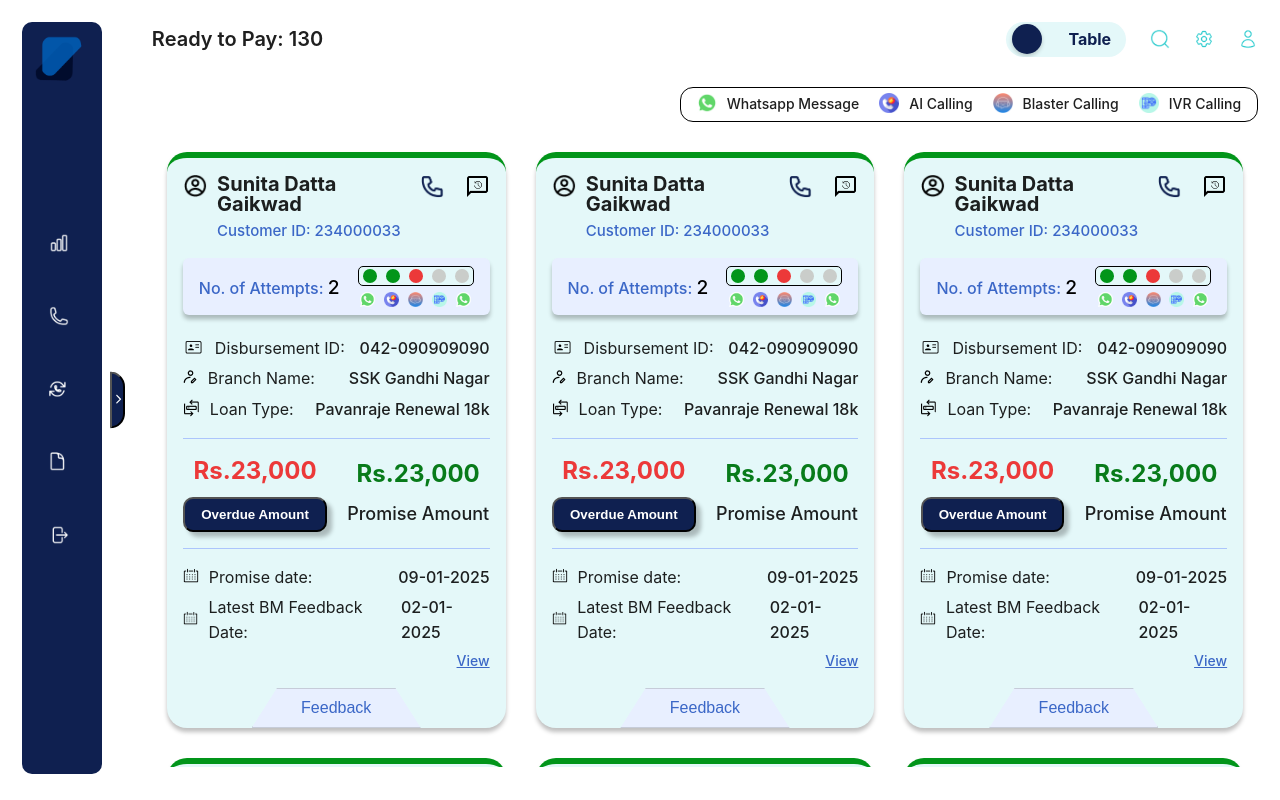
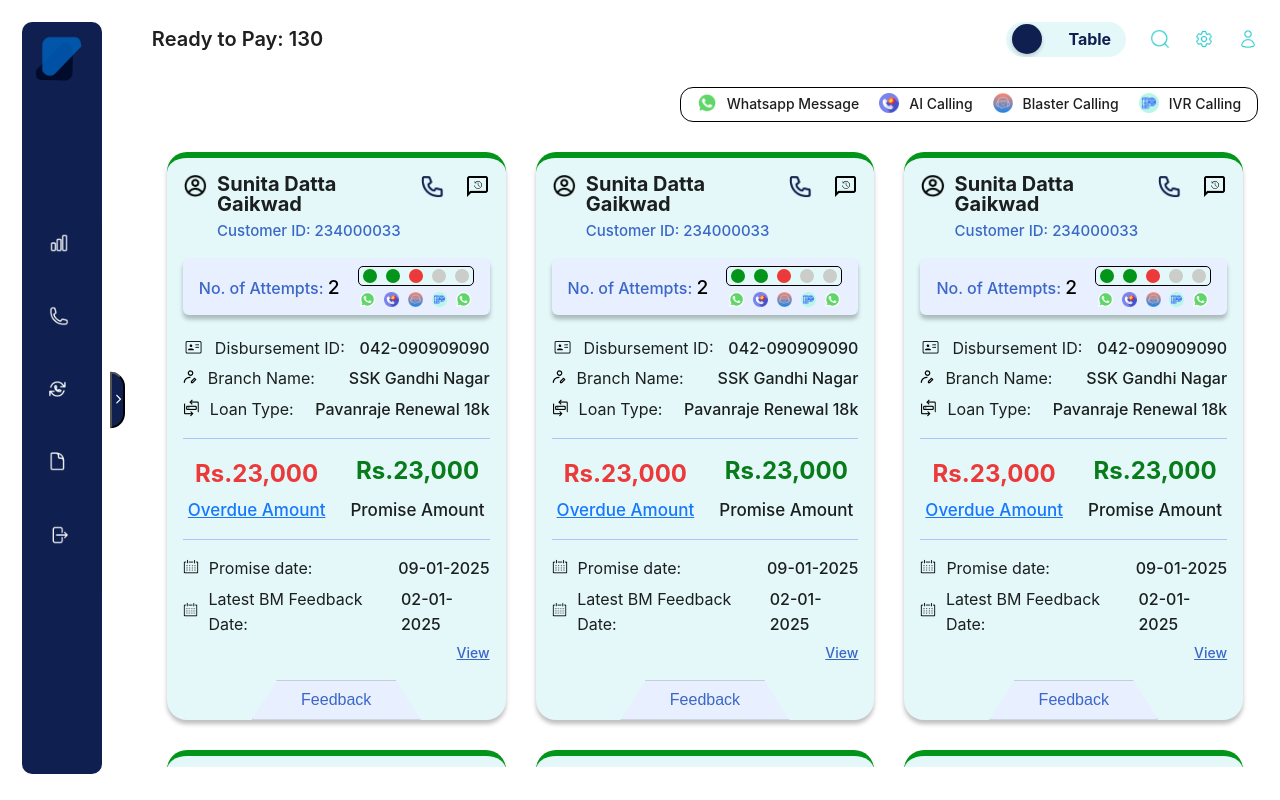
Before and after one commit to Jagrati1213/smart-collect, a React (Vite) app: page /ready-to-pay in a window 1280 px wide. Built offline with nearby package versions, Linux system fonts and the light colour scheme.

Commit message:
JG: Changed to link

```diff
--- a/src/components/ReadyToPay/CustomerCards/Card/_card.module.scss
+++ b/src/components/ReadyToPay/CustomerCards/Card/_card.module.scss
@@ -129,17 +129,17 @@ $sky-blue: #e8efff;
     border-bottom: 1.05px solid $border-color;
 
     .text {
-      font-size: 18px;
+      font-size: 17px;
       font-weight: 500;
     }
     .amount_button {
       margin: 0;
-      font-weight: 700;
-      padding: 0.5rem 1rem;
-      background-color: var(--dark-blue);
-      box-shadow: 5px 5px 4px 0px #00000040;
-      border-radius: 10px;
-      color: white;
+      // font-weight: 700;
+      // padding: 0.5rem 1rem;
+      // background-color: var(--dark-blue);
+      // box-shadow: 5px 5px 4px 0px #00000040;
+      // border-radius: 10px;
+      // color: white;
       cursor: pointer;
     }
     .amount {
--- a/src/components/ReadyToPay/CustomerCards/Card/index.jsx
+++ b/src/components/ReadyToPay/CustomerCards/Card/index.jsx
@@ -10,6 +10,7 @@ import DATE_IMG from "../../../../assets/Images/clarity_date-line.png";
 import { PayDetails } from "./PayDetails";
 import { ATTEMPTS_FEATURES_DATA } from "../../../../constant";
 import Style from "./_card.module.scss";
+import { Link } from "react-router-dom";
 
 const { Title, Text } = Typography;
 
@@ -120,7 +121,7 @@ export function Card({
           <Title level={3} className={`${Style.amount} ${Style.error}`}>
             Rs.{overdueAmount}
           </Title>
-          <button className={Style.amount_button}>Overdue Amount</button>
+          <Link to="#" className={Style.text} style={{textDecoration:"underline"}}>Overdue Amount</Link>
         </Flex>
         <Flex vertical align="center" gap={10}>
           <Title level={3} className={`${Style.amount} ${Style.success}`}>
@@ -143,9 +144,9 @@ export function Card({
           value={feedbackDate}
         />
 
-        <div className={Style.view_link}>
+        <Link to="#" className={Style.view_link}>
           <Text>View</Text>
-        </div>
+        </Link>
       </Flex>
 
       {/* feedback */}
```
